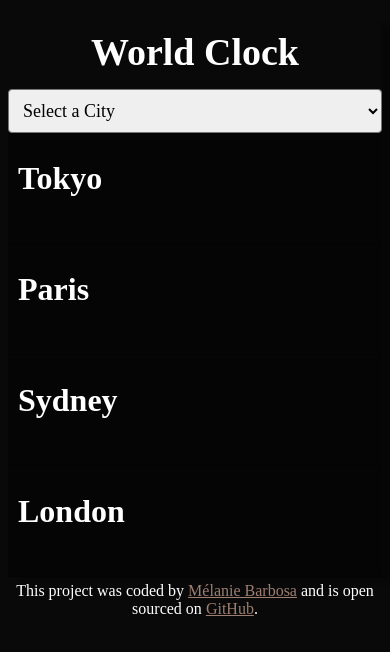
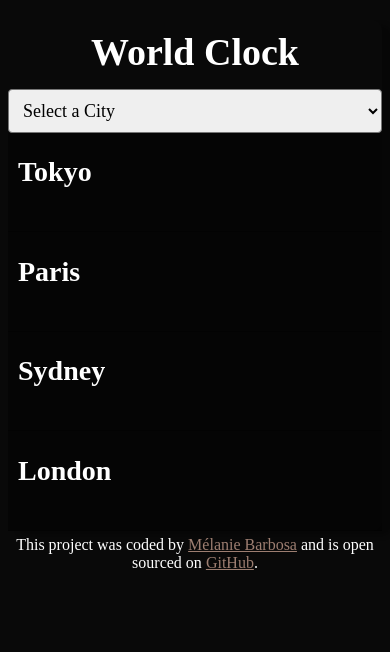
Before and after one commit to MAGBarbosa/world-clock, a plain HTML site: page index.html in a window 390 px wide. Drawn offline with nearby package versions, Linux system fonts and the light colour scheme; a script that the page names is missing.

Commit message:
Made the app more responsive

```diff
--- a/styles.css
+++ b/styles.css
@@ -67,3 +67,10 @@ h2 {
 .links:visited {
   color: #c38f65;
 }
+
+@media screen and (max-width: 800px) {
+  h2,
+  .time {
+    font-size: 28px;
+  }
+}
```
